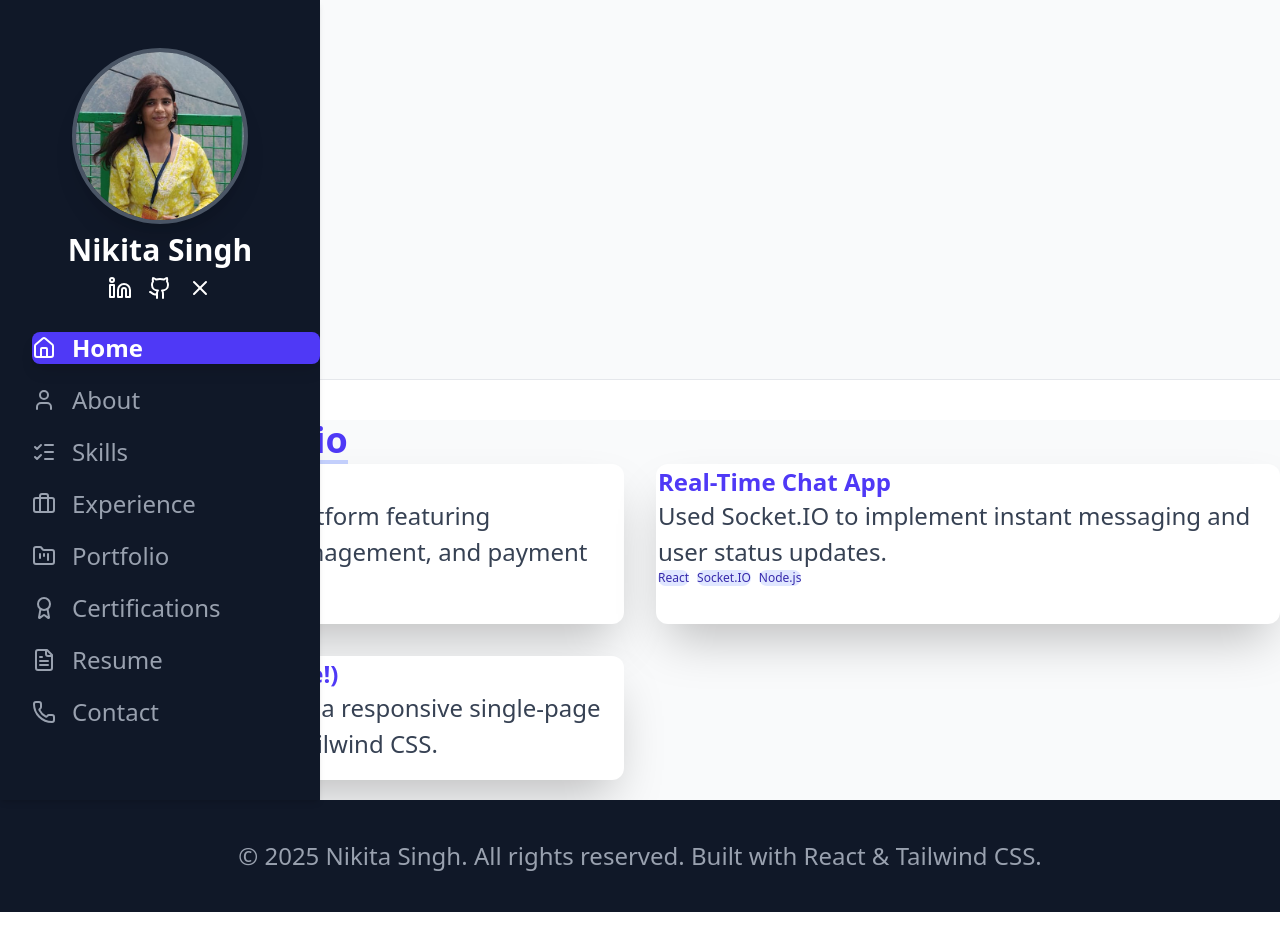
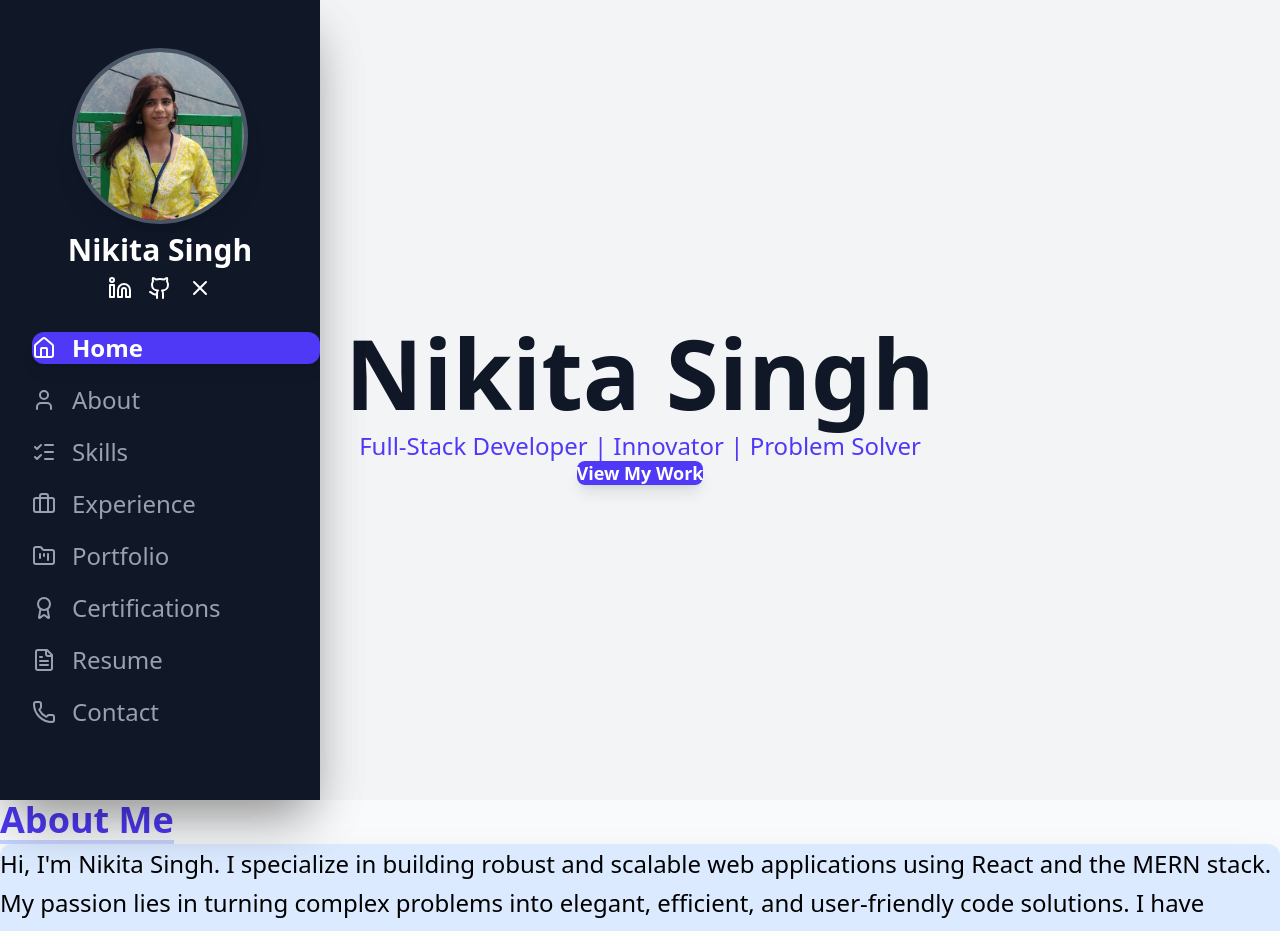
Before and after one commit to Nikita-singh-14/portfolio, a React (Vite) app: page / in a window 1280 px wide. Shown: the top 931 px of the page. Built offline with nearby package versions, Linux system fonts and the light colour scheme.

Commit message:
seventh commit

```diff
--- a/src/App.tsx
+++ b/src/App.tsx
@@ -1,5 +1,7 @@
+
+
+
 import { useState, useEffect } from 'react';
- // Added explicit React import for older TS/JSX environments
 
 // --- FIXED ICONS: Replacing all react-icons with lucide-react (which is natively available) ---
 import {
@@ -89,16 +91,14 @@ interface SectionProps {
 }
 
 const Section = ({ id, title, children }: SectionProps) => (
-  <section id={id} className="min-h-screen pt-16 lg:pt-24 px-6 md:px-12 bg-gray-50 border-b border-gray-200 ">
+  // Added responsive padding for better mobile viewing
+  <section id={id} className="min-h-screen pt-16 lg:pt-24 px-4 md:px-8 bg-gray-50 border-b border-gray-200">
     <h2 className="text-4xl font-extrabold mb-8 text-indigo-600 border-b-4 border-indigo-200 pb-2 inline-block">
       {title}
     </h2>
     <div className="py-6">{children}</div>
   </section>
 );
-
-// ... (HomeSection, AboutSection, SkillsSection, ExperienceSection, PortfolioSection, CertificationsSection, ResumeSection, ContactSection, FooterComponent remain the same as they are already correctly typed or don't use props/complex logic)
-
 
 // --- Sidebar Component (Fixed) ---
 
@@ -117,15 +117,18 @@ const SidebarComponent = ({ sections, activeSection, onLinkClick }: SidebarProps
   return (
     <>
       {/* Toggle button - Fixed on top right for mobile */}
-      <div className='absolute top-4 right-4 z-50 lg:hidden '>
+      {/* FIX: Reverted 'absolute' to 'fixed' for correct mobile persistence and fixed CSS typo */}
+      <div className='fixed top-4 right-4 z-50 lg:hidden'>
         {isMenuOpen ? (
           <X // Close Icon
-            className="text-5xl cursor-pointer text-white burger rounded-lg bg-black hover:bg-gray-900transition"
+            // FIX: Corrected typo 'hover:bg-gray-900transition' and used 5xl size
+            className="text-5xl p-1 cursor-pointer text-white rounded-lg bg-gray-900 hover:bg-gray-800 transition"
             onClick={() => setIsMenuOpen(false)}
           />
         ) : (
           <Menu // Menu Icon
-            className="text-5xl cursor-pointer text-white burger rounded-lg bg-black hover:bg-gray-900 transition"
+            // FIX: Corrected typo 'hover:bg-gray-900transition' and used 5xl size
+            className="text-5xl p-1 cursor-pointer text-white rounded-lg bg-gray-900 hover:bg-gray-800 transition"
             onClick={() => setIsMenuOpen(true)}
           />
         )}
@@ -133,7 +136,7 @@ const SidebarComponent = ({ sections, activeSection, onLinkClick }: SidebarProps
 
       {/* Sidebar - Fixed for Desktop, Slide-out for Mobile */}
       <div
-        className={`flex-col gap-8 bg-gray-900 text-gray-400 w-[20rem] h-screen fixed top-0 left-0 z-40 p-6 transition-transform duration-300 ease-in-out lg:flex flex-shrink-0 ${isMenuOpen ? 'translate-x-0 flex' : '-translate-x-full lg:translate-x-0'}`}
+        className={`flex-col gap-8 bg-gray-900 text-gray-400 w-full max-w-[20rem] h-screen fixed top-0 left-0 z-40 p-6 transition-transform duration-300 ease-in-out lg:flex flex-shrink-0 shadow-2xl ${isMenuOpen ? 'translate-x-0 flex' : '-translate-x-full lg:translate-x-0'}`}
       >
         {/* Profile Section */}
         <div className='flex flex-col items-center gap-2 mt-4 sidebar'>
@@ -142,7 +145,7 @@ const SidebarComponent = ({ sections, activeSection, onLinkClick }: SidebarProps
             className='w-[11rem] h-[11rem] rounded-full object-cover border-4 border-gray-600 shadow-xl'
             src="profile.jpg"
             alt="Profile"
-            // Fixed: Correctly typed the onError handler (TS2339)
+            // Fixed: Correctly typed the onError handler
             onError={(e: ImgErrorEvent) => {
                 const target = e.target as HTMLImageElement;
                 target.onerror = null;
@@ -166,10 +169,11 @@ const SidebarComponent = ({ sections, activeSection, onLinkClick }: SidebarProps
               <a
                 key={item.id}
                 href={`#${item.id}`}
-                className={`flex text-2xl items-center gap-4 cursor-pointer p-3 rounded-lg transition-colors duration-200 ${isActive ? 'text-white bg-indigo-600 shadow-lg font-semibold' : 'hover:text-white hover:bg-gray-800'}`}
+                // Preserved user's text-2xl size
+                className={`flex text-2xl items-center gap-4 cursor-pointer p-3 rounded-xl transition-colors duration-200 ${isActive ? 'text-white bg-indigo-600 shadow-lg font-semibold' : 'hover:text-white hover:bg-gray-800'}`}
                 onClick={() => handleLinkClick(item.id)}
               >
-                <Icon className='text-2xl' />
+                <Icon className='text-2xl' /> {/* Preserved user's icon size */}
                 <span>{item.title}</span>
               </a>
             )
@@ -189,14 +193,13 @@ const SidebarComponent = ({ sections, activeSection, onLinkClick }: SidebarProps
 };
 
 
-
 const HomeSection = () => (
-  <section id="home" className="min-h-screen flex items-center justify-center text-center bg-gray-100 ">
+  <section id="home" className="min-h-screen flex items-center justify-center text-center bg-gray-100">
     <div className="p-8 max-w-4xl mx-auto">
-      <h1 className="text-6xl md:text-8xl font-black text-gray-900] mb-4 leading-tight">
+      <h1 className="text-6xl md:text-8xl font-black text-gray-900 mb-4 leading-tight">
         {PORTFOLIO_DATA.name}
       </h1>
-      <p className="text-2xl md:text-4xl font-light text-indigo-600 dark:text-indigo-400 mb-8">
+      <p className="text-2xl md:text-4xl font-light text-indigo-600 mb-8">
         {PORTFOLIO_DATA.tagline}
       </p>
       <a href="#about" className="px-8 py-3 bg-indigo-600 text-white text-lg font-semibold rounded-lg shadow-lg hover:bg-indigo-700 transition duration-300">
@@ -208,7 +211,7 @@ const HomeSection = () => (
 const AboutSection = () => (
   <Section id="about" title="About Me">
     <div className="bg-blue-100 p-8 rounded-xl shadow-2xl">
-      <p className="text-black  text-xl leading-relaxed">
+      <p className="text-black text-xl leading-relaxed">
         {PORTFOLIO_DATA.bio}
       </p>
     </div>
@@ -218,15 +221,15 @@ const SkillsSection = () => (
   <Section id="skills" title="Technical Skills">
     <div className="grid md:grid-cols-3 gap-8">
       {PORTFOLIO_DATA.skills.map((skill, index) => (
-        <div key={index} className="p-6 bg-white  rounded-xl shadow-xl hover:shadow-2xl transition duration-300 border-t-4 border-indigo-500">
-          <h3 className="text-2xl font-semibold mb-4 text-gray-800  flex items-center">
+        <div key={index} className="p-6 bg-white rounded-xl shadow-xl hover:shadow-2xl transition duration-300 border-t-4 border-indigo-500">
+          <h3 className="text-2xl font-semibold mb-4 text-gray-800 flex items-center">
             {/* Using Lucide Code icon */}
             <Code className="w-6 h-6 mr-3 text-indigo-500" />
             {skill.category}
           </h3>
           <ul className="space-y-3 list-none p-0">
             {skill.items.map((item, i) => (
-              <li key={i} className="text-gray-600 dark:text-gray-400 font-medium">
+              <li key={i} className="text-gray-600 font-medium">
                 <span className="text-indigo-500 mr-2 font-bold text-lg">•</span> {item}
               </li>
             ))}
@@ -246,10 +249,10 @@ const ExperienceSection = () => (
           {/* Dot */}
           <div className="absolute top-1 left-[-4px] w-4 h-4 rounded-full bg-indigo-600 group-hover:bg-pink-500 transition duration-300 hidden sm:block"></div>
 
-          <p className="text-sm font-medium text-gray-500  mb-1 sm:absolute sm:top-0 sm:left-0 sm:w-28 sm:text-right">{exp.duration}</p>
+          <p className="text-sm font-medium text-gray-500 mb-1 sm:absolute sm:top-0 sm:left-0 sm:w-28 sm:text-right">{exp.duration}</p>
           <h3 className="text-xl font-bold text-gray-800 ">{exp.title}</h3>
-          <p className="text-lg font-semibold text-indigo-600 dark:text-indigo-400 mb-2">{exp.company}</p>
-          <p className="text-gray-600 dark:text-gray-300">{exp.description}</p>
+          <p className="text-lg font-semibold text-indigo-600 mb-2">{exp.company}</p>
+          <p className="text-gray-600">{exp.description}</p>
         </div>
       ))}
     </div>
@@ -259,9 +262,9 @@ const PortfolioSection = () => (
   <Section id="portfolio" title="Projects & Portfolio">
     <div className="grid md:grid-cols-2 gap-8">
       {PORTFOLIO_DATA.projects.map((project, index) => (
-        <div key={index} className="p-6 bg-white  rounded-xl shadow-2xl transition duration-300 hover:scale-[1.02] hover:border-indigo-500 border-2 border-transparent">
+        <div key={index} className="p-6 bg-white rounded-xl shadow-2xl transition duration-300 hover:scale-[1.02] hover:border-indigo-500 border-2 border-transparent">
           <h3 className="text-2xl font-bold mb-3 text-indigo-600 ">{project.name}</h3>
-          <p className="text-gray-700  mb-4">{project.description}</p>
+          <p className="text-gray-700 mb-4">{project.description}</p>
           <div className="flex flex-wrap gap-2">
             {project.tags.map((tag, i) => (
               <span key={i} className="px-3 py-1 text-xs font-medium text-indigo-800 bg-indigo-100 rounded-full ">
@@ -278,10 +281,10 @@ const CertificationsSection = () => (
   <Section id="certifications" title="Certifications">
     <div className="space-y-4">
       {PORTFOLIO_DATA.certs.map((cert, index) => (
-        <div key={index} className="flex items-center p-4 bg-white  rounded-lg shadow-lg hover:bg-indigo-50  transition duration-200">
+        <div key={index} className="flex items-center p-4 bg-white rounded-lg shadow-lg hover:bg-indigo-50 transition duration-200">
           {/* Using Lucide Award icon */}
           <Award className="w-6 h-6 mr-4 text-yellow-500 flex-shrink-0" />
-          <span className="text-gray-700  font-medium">{cert}</span>
+          <span className="text-gray-700 font-medium">{cert}</span>
         </div>
       ))}
     </div>
@@ -289,13 +292,13 @@ const CertificationsSection = () => (
 );
 const ResumeSection = () => (
   <Section id="resume" title="Resume">
-    <div className="text-center p-10 bg-white  rounded-xl shadow-2xl">
-      <p className="text-xl text-gray-700  mb-6">
+    <div className="text-center p-10 bg-white rounded-xl shadow-2xl">
+      <p className="text-xl text-gray-700 mb-6">
         You can download my full resume for a detailed view of my qualifications and professional history.
       </p>
       <a
         href="#" // Placeholder: Replace with actual resume PDF link
-        className="inline-flex items-center px-8 py-4 bg-indigo-600 text-white text-xl font-bold rounded-lg shadow-xl hover:bg-indigo-700 transition duration-300 transform hover:scale-105"
+        className="inline-flex items-center px-8 py-4 bg-indigo-600 text-white text-xl font-bold rounded-xl shadow-xl hover:bg-indigo-700 transition duration-300 transform hover:scale-105"
         download
       >
         {/* Using Lucide FileText icon */}
@@ -308,13 +311,15 @@ const ResumeSection = () => (
 const ContactSection = () => (
   <Section id="contact" title="Get In Touch" >
     <div className="flex flex-col justify-center items-center max-w-xl mx-auto p-6 bg-white gap-10">
-      <p className="text-center text-black  mb-8 text-lg">
+      <p className="text-center text-black mb-8 text-lg">
         I am currently open to new opportunities. Feel free to reach out via email using the form below!
       </p>
-      <form className="space-y-4 bg-white  p-8 rounded-xl shadow-2xl flex flex-col gap-10 w-full ">
-        <input type="text" placeholder="Your Name" className="w-full h-12 p-4 border border-gray-300 rounded-xl focus:ring-indigo-500 focus:border-indigo-500 dark:bg-gray-700 dark:border-gray-600 dark:text-white" />
-        <input type="email" placeholder="Your Email" className="w-full h-12 p-4 border border-gray-300 rounded-xl focus:ring-indigo-500 focus:border-indigo-500 dark:bg-gray-700 dark:border-gray-600 dark:text-white" />
-        <textarea placeholder="Your Message" className="w-full p-4 border border-gray-300 rounded-xl focus:ring-indigo-500 focus:border-indigo-500 dark:bg-gray-700 dark:border-gray-600 dark:text-white"></textarea>
+      {/* Note: In a real app, this form would require a backend service for submission. */}
+      <form className="space-y-4 bg-white p-8 rounded-xl shadow-2xl flex flex-col gap-10 w-full ">
+        <input type="text" placeholder="Your Name" className="w-full h-12 p-4 border border-gray-300 rounded-xl focus:ring-indigo-500 focus:border-indigo-500" />
+        <input type="email" placeholder="Your Email" className="w-full h-12 p-4 border border-gray-300 rounded-xl focus:ring-indigo-500 focus:border-indigo-500" />
+        {/* FIX: Ensure 'rows' is passed as a number literal to avoid TS2322 (Type 'string' is not assignable to type 'number') */}
+        <textarea placeholder="Your Message" rows={5} className="w-full p-4 border border-gray-300 rounded-xl focus:ring-indigo-500 focus:border-indigo-500"></textarea>
         <button type="submit" className="w-full py-4 h-12 bg-indigo-600 text-white font-bold text-lg rounded-xl hover:bg-indigo-700 transition duration-300 shadow-lg">
           Send Message
         </button>
@@ -323,7 +328,7 @@ const ContactSection = () => (
   </Section>
 );
 const FooterComponent = () => (
-  <footer className="w-full h-28 flex justify-center items-center p-6 text-center bg-gray-900 text-gray-400 text-sm">
+  <footer className="w-full flex justify-center items-center p-6 text-center bg-gray-900 text-gray-400 text-sm h-28">
     <p>&copy; {new Date().getFullYear()} {PORTFOLIO_DATA.name}. All rights reserved. Built with React & Tailwind CSS.</p>
   </footer>
 );
@@ -335,9 +340,10 @@ const App = () => {
   // State to track the active section for highlighting the sidebar link
   const [activeSection, setActiveSection] = useState('home');
 
-  // Define the type for the IntersectionObserverEntry array (TS7006/TS7031)
+  // Define the type for the IntersectionObserverEntry array
   const observerCallback: IntersectionObserverCallback = (entries: IntersectionObserverEntry[]) => {
     entries.forEach((entry: IntersectionObserverEntry) => {
+      // Use the entry that is currently intersecting the root margin
       if (entry.isIntersecting) {
         setActiveSection(entry.target.id);
       }
@@ -348,8 +354,9 @@ const App = () => {
   useEffect(() => {
     const observerOptions = {
       root: null, // viewport
-      rootMargin: '0px 0px -50% 0px', // Trigger when section is 50% into viewport
-      threshold: 0.1,
+      // Trigger when section is 25% (mobile) to 50% (desktop) into viewport.
+      rootMargin: '0px 0px -25% 0px',
+      threshold: [0.0, 0.1, 0.25, 0.5, 0.75, 1.0],
     };
 
     const observer = new IntersectionObserver(observerCallback, observerOptions);
@@ -366,28 +373,37 @@ const App = () => {
     return () => observer.disconnect();
   }, []);
 
-  // Function to handle click and force scroll if needed (TS7006)
-  const handleSidebarLinkClick = (id: string) => { // Fixed: Explicitly typed 'id'
+  // Function to handle click and force scroll if needed
+  const handleSidebarLinkClick = (id: string) => {
     const element = document.getElementById(id);
     if (element) {
+      // Scroll to the element smoothly
       element.scrollIntoView({ behavior: 'smooth' });
+      // Wait for a short duration and then update active section to reflect navigation for quick clicks
+      setTimeout(() => setActiveSection(id), 300);
     }
   };
 
   return (
-    // ... (App JSX structure remains the same)
-    <div className="min-h-screen antialiased font-sans flex bg-white">
-
-      {/* 1. Fixed Sidebar */}
-      <div className="hidden lg:block fixed top-0 left-0 h-screen w-[20rem] bg-white shadow-md z-50">
+    <div className="min-h-screen antialiased font-sans bg-white">
+      {/* 1. Fixed Sidebar container for Desktop */}
+      <div className="hidden lg:block fixed top-0 left-0 h-screen w-[20rem] z-50">
         <SidebarComponent
           sections={PORTFOLIO_DATA.sections}
           activeSection={activeSection}
           onLinkClick={handleSidebarLinkClick}
         />
       </div>
-      <div className='flex flex-col'>
-        <div className="flex flex-col gap-10 justify-center items-center w-full max-h-screen overflow-y-scroll scroll-smooth lg:ml-[20rem]">
+
+      {/* 2. Sidebar component handles mobile display (menu button, slide-out, overlay) */}
+      <SidebarComponent
+        sections={PORTFOLIO_DATA.sections}
+        activeSection={activeSection}
+        onLinkClick={handleSidebarLinkClick}
+      />
+
+      {/* 3. Main Content Area */}
+      <main className="w-full lg:ml-[20rem] scroll-smooth">
         <HomeSection />
         <AboutSection />
         <SkillsSection />
@@ -396,11 +412,8 @@ const App = () => {
         <CertificationsSection />
         <ResumeSection />
         <ContactSection />
-        </div>
-        <div className='position bottom-0'>
         <FooterComponent />
-        </div>
-      </div>
+      </main>
     </div>
   );
 };
```
Lines whose indentation alone changed are shown as unchanged.
